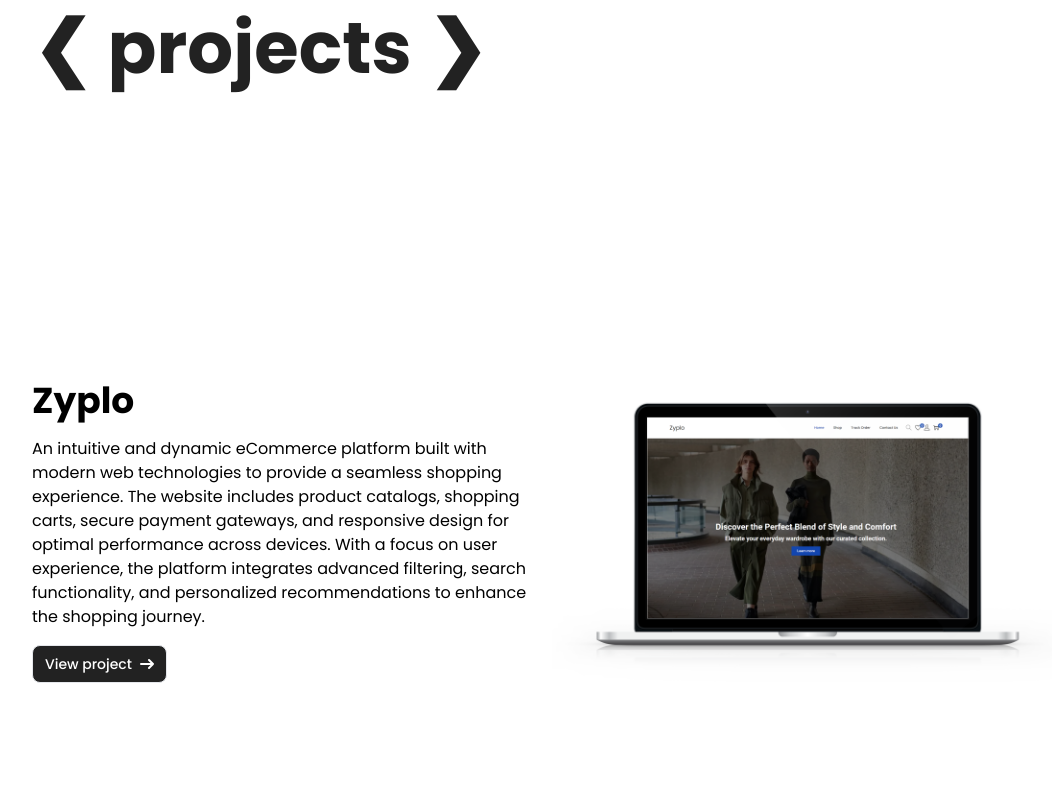
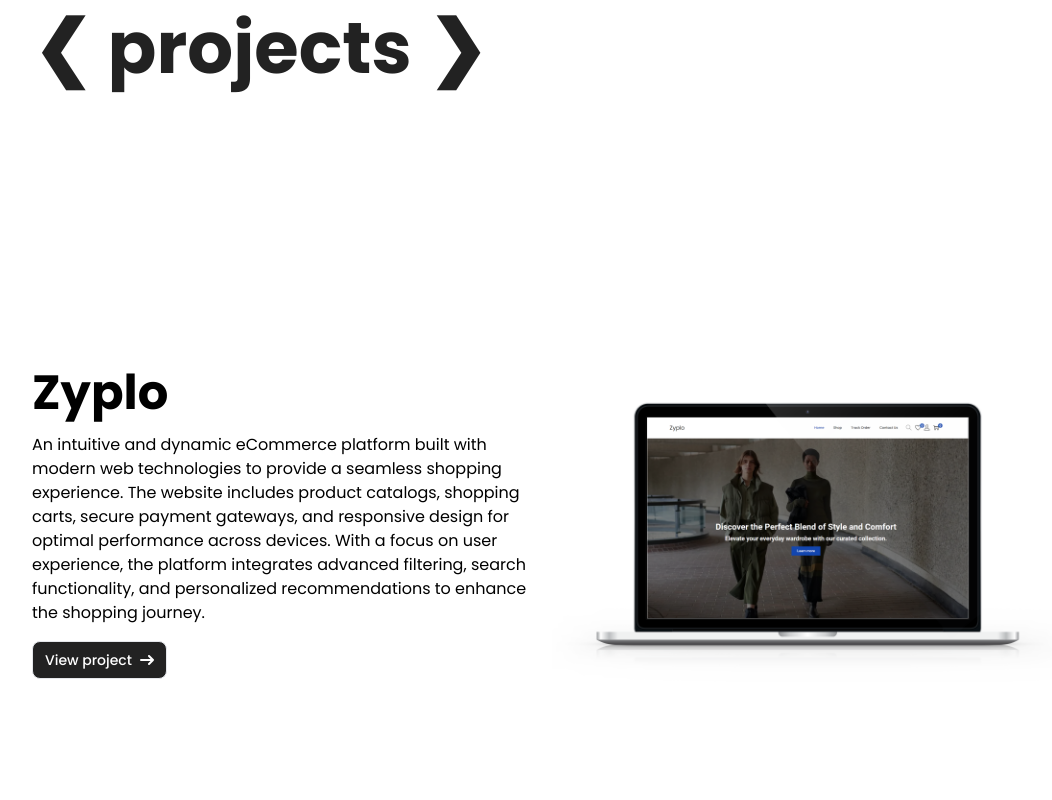
Before and after one commit to gabriel-cacayan/gabriel-cacayan.github.io, a Vue app: page / in a window 1280 px wide. Shown: the part 3760-4560 px from the top of the page, without its empty margins (96-1148 px from the left). Built offline with nearby package versions, Linux system fonts and the light colour scheme.

Commit message:
Minor update

```diff
--- a/src/components/Projects.vue
+++ b/src/components/Projects.vue
@@ -6,18 +6,20 @@
       <div
         v-for="(project, key) in projects"
         :key="key"
-        class="grid grid-cols-1 lg:grid-cols-2 gap-4 min-h-screen justify-center items-center"
+        class="grid grid-cols-1 lg:grid-cols-2 gap-4 lg:min-h-screen justify-center items-center text-center lg:text-left border-b border-gray-500 last:border-b-0"
         :class="project.bgColor"
       >
         <div class="order-last lg:order-first">
-          <h1 class="text-4xl font-bold mb-4">{{ project.name }}</h1>
+          <h1 class="text-3xl lg:text-5xl font-bold mb-4">
+            {{ project.name }}
+          </h1>
           <p>
             {{ project.description }}
           </p>
           <a
             :href="project.link"
             target="_blank"
-            class="mt-4 inline-flex items-center px-3 py-2 text-sm font-medium text-center text-white bg-primary rounded-lg hover:bg-white hover:text-primary border hover:border-primary"
+            class="my-4 inline-flex items-center px-3 py-2 text-sm font-medium text-center text-white bg-primary rounded-lg hover:bg-white hover:text-primary border hover:border-primary"
           >
             View project
             <svg
```
